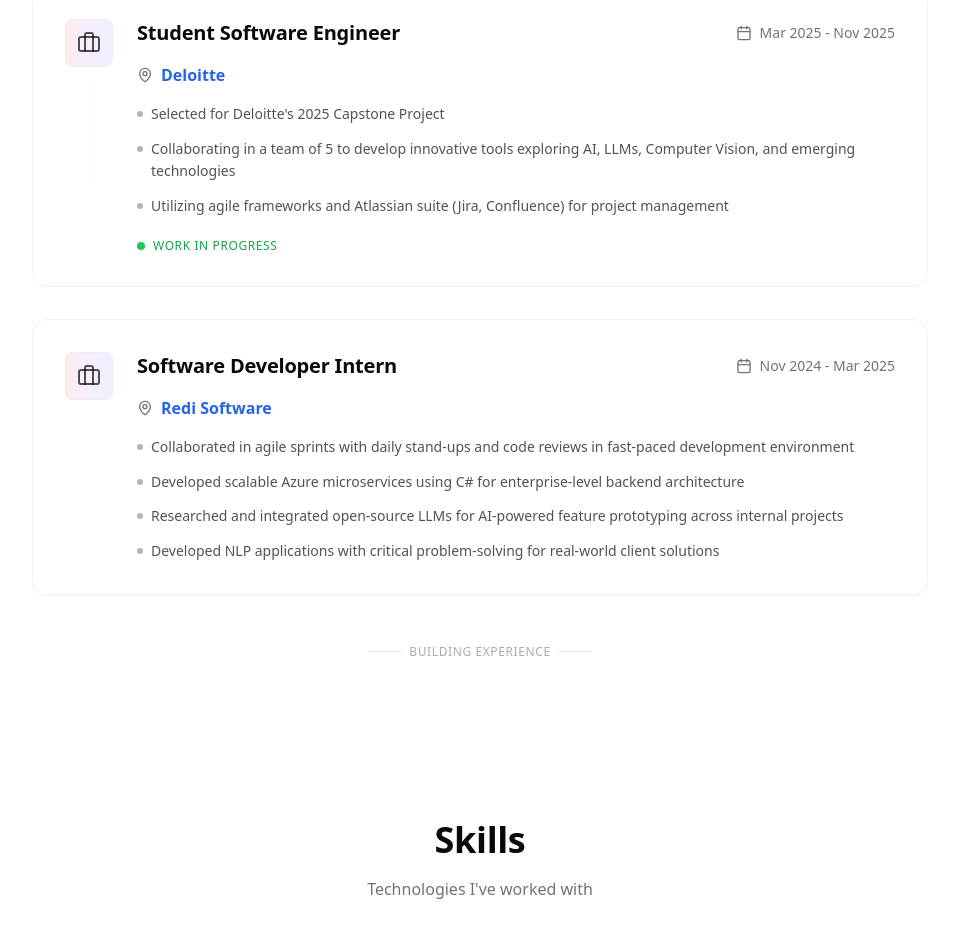
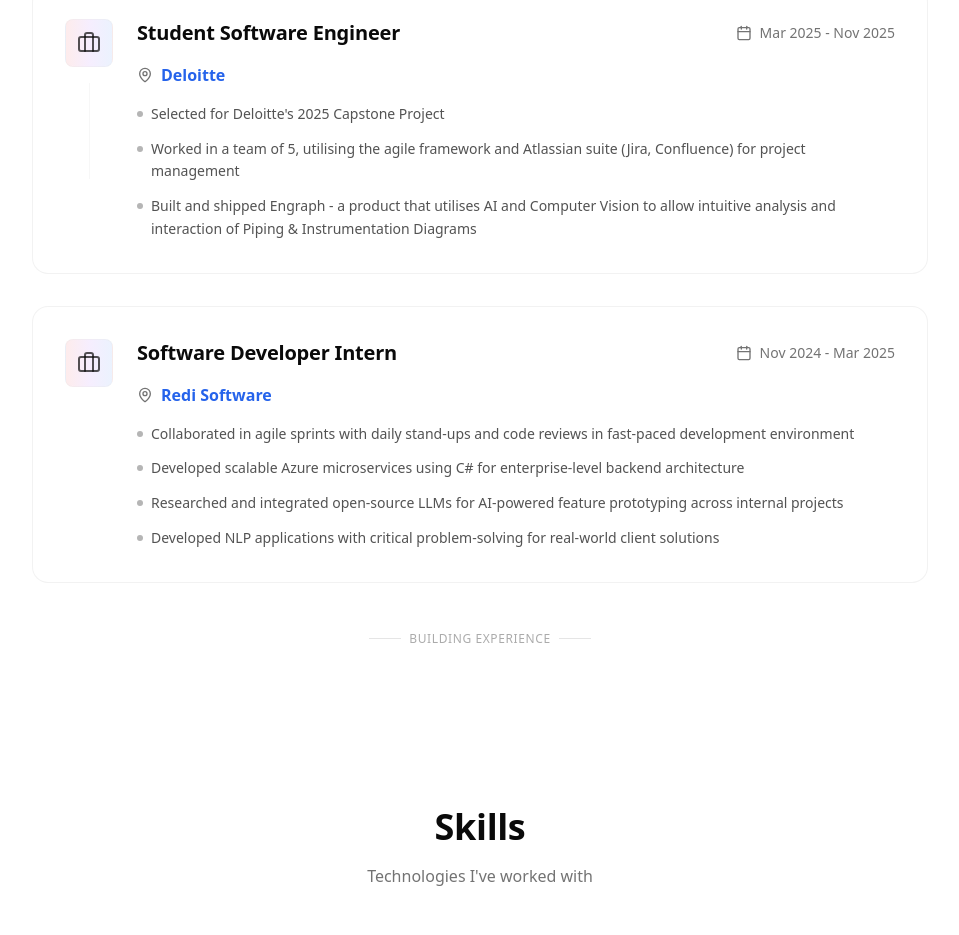
Before and after one commit to freddykhant/portfolio, a Next.js app: page / in a window 1280 px wide. Shown: the part 1856-2791 px from the top of the page, without its empty margins (160-1119 px from the left). Built offline with nearby package versions, Linux system fonts and the light colour scheme.

Commit message:
feat: deloitte experience done, thats wraps

```diff
--- a/data/experience.ts
+++ b/data/experience.ts
@@ -6,11 +6,11 @@ export const experiences: Experience[] = [
     role: "Student Software Engineer",
     period: "Mar 2025 - Nov 2025",
     gradient: "from-green-600 to-blue-600",
-    isActive: true,
+    isActive: false,
     description: [
       "Selected for Deloitte's 2025 Capstone Project",
-      "Collaborating in a team of 5 to develop innovative tools exploring AI, LLMs, Computer Vision, and emerging technologies",
-      "Utilizing agile frameworks and Atlassian suite (Jira, Confluence) for project management",
+      "Worked in a team of 5, utilising the agile framework and Atlassian suite (Jira, Confluence) for project management",
+      "Built and shipped Engraph - a product that utilises AI and Computer Vision to allow intuitive analysis and interaction of Piping & Instrumentation Diagrams",
     ],
   },
   {
```
